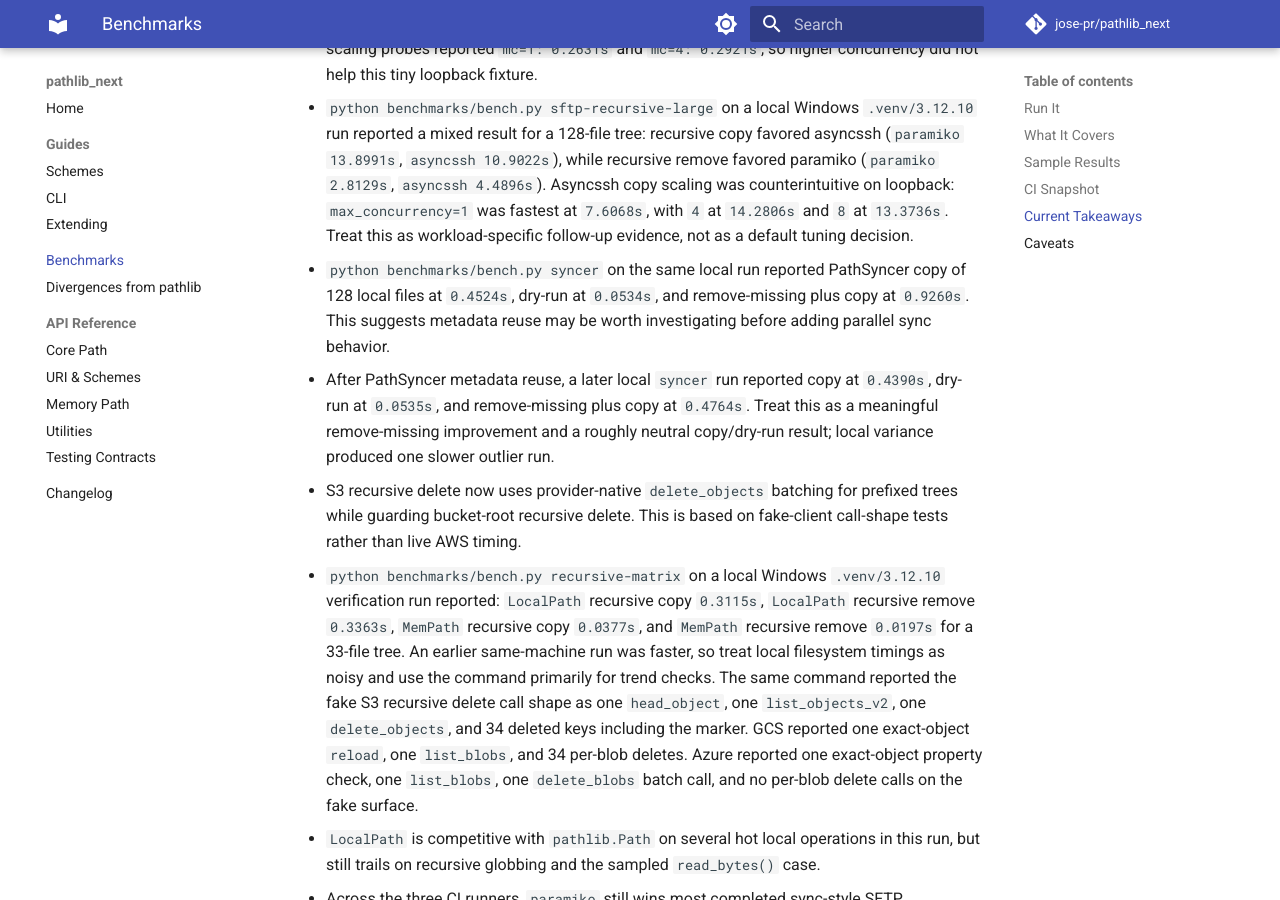
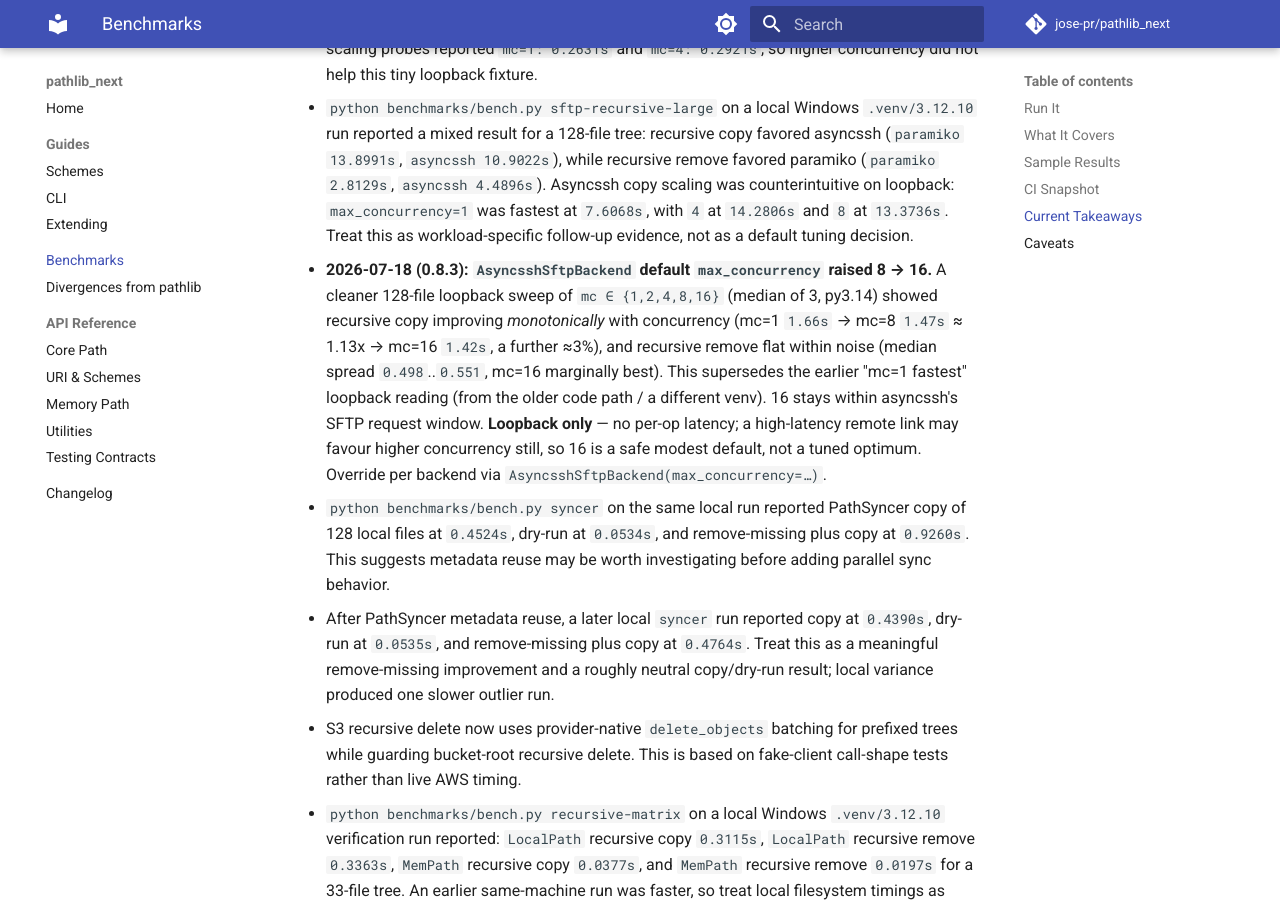
Before and after one commit to jose-pr/pathlib_next, an MkDocs documentation site: the page built from docs/benchmarks.md, in a window 1280 px wide and 900 px high, scrolled down 4138 px. Built offline with MkDocs 1.6.1 and Material for MkDocs 9.7.7, drawn with Linux system fonts in a browser that asks for light colours; comment, search, counter and statistics services are not loaded.

Commit message:
feat: raise AsyncsshSftpBackend default max_concurrency 8 -> 16
A 128-file loopback recursive-copy/rm sweep of mc in {1,2,4,8,16} (median of 3,
py3.14) showed recursive copy improving monotonically with concurrency (mc=1->8
~1.13x, mc=8->16 a further ~3%) and recursive rm flat within run-to-run noise,
with mc=16 fastest-or-tied and well inside asyncssh's SFTP request window.

Expose the default as AsyncsshSftpBackend.DEFAULT_MAX_CONCURRENCY; max_concurrency
now defaults to None ("use the default"), so an explicit value still wins. Update
the defaults test (8 -> 16) + add an override test; note in docs/benchmarks.md and
CHANGELOG. Loopback evidence only -- a high-latency remote link may warrant higher
concurrency; 16 is a safe modest default, not a tuned optimum (see
.agents/findings/asynssh.md, gitignored).

```diff
--- a/docs/benchmarks.md
+++ b/docs/benchmarks.md
@@ -142,6 +142,16 @@ Legend: `p` = `paramiko`, `a` = `asyncssh`.
   was fastest at `7.6068s`, with `4` at `14.2806s` and `8` at `13.3736s`.
   Treat this as workload-specific follow-up evidence, not as a default tuning
   decision.
+- **2026-07-18 (0.8.3): `AsyncsshSftpBackend` default `max_concurrency` raised
+  8 → 16.** A cleaner 128-file loopback sweep of `mc ∈ {1,2,4,8,16}` (median of
+  3, py3.14) showed recursive copy improving *monotonically* with concurrency
+  (mc=1 `1.66s` → mc=8 `1.47s` ≈ 1.13x → mc=16 `1.42s`, a further ≈3%), and
+  recursive remove flat within noise (median spread `0.498`..`0.551`, mc=16
+  marginally best). This supersedes the earlier "mc=1 fastest" loopback reading
+  (from the older code path / a different venv). 16 stays within asyncssh's SFTP
+  request window. **Loopback only** — no per-op latency; a high-latency remote
+  link may favour higher concurrency still, so 16 is a safe modest default, not
+  a tuned optimum. Override per backend via `AsyncsshSftpBackend(max_concurrency=…)`.
 - `python benchmarks/bench.py syncer` on the same local run reported
   PathSyncer copy of 128 local files at `0.4524s`, dry-run at `0.0534s`, and
   remove-missing plus copy at `0.9260s`. This suggests metadata reuse may be
```
Also changed, not shown: CHANGELOG.md (+10 -0 lines), 2 other files.
